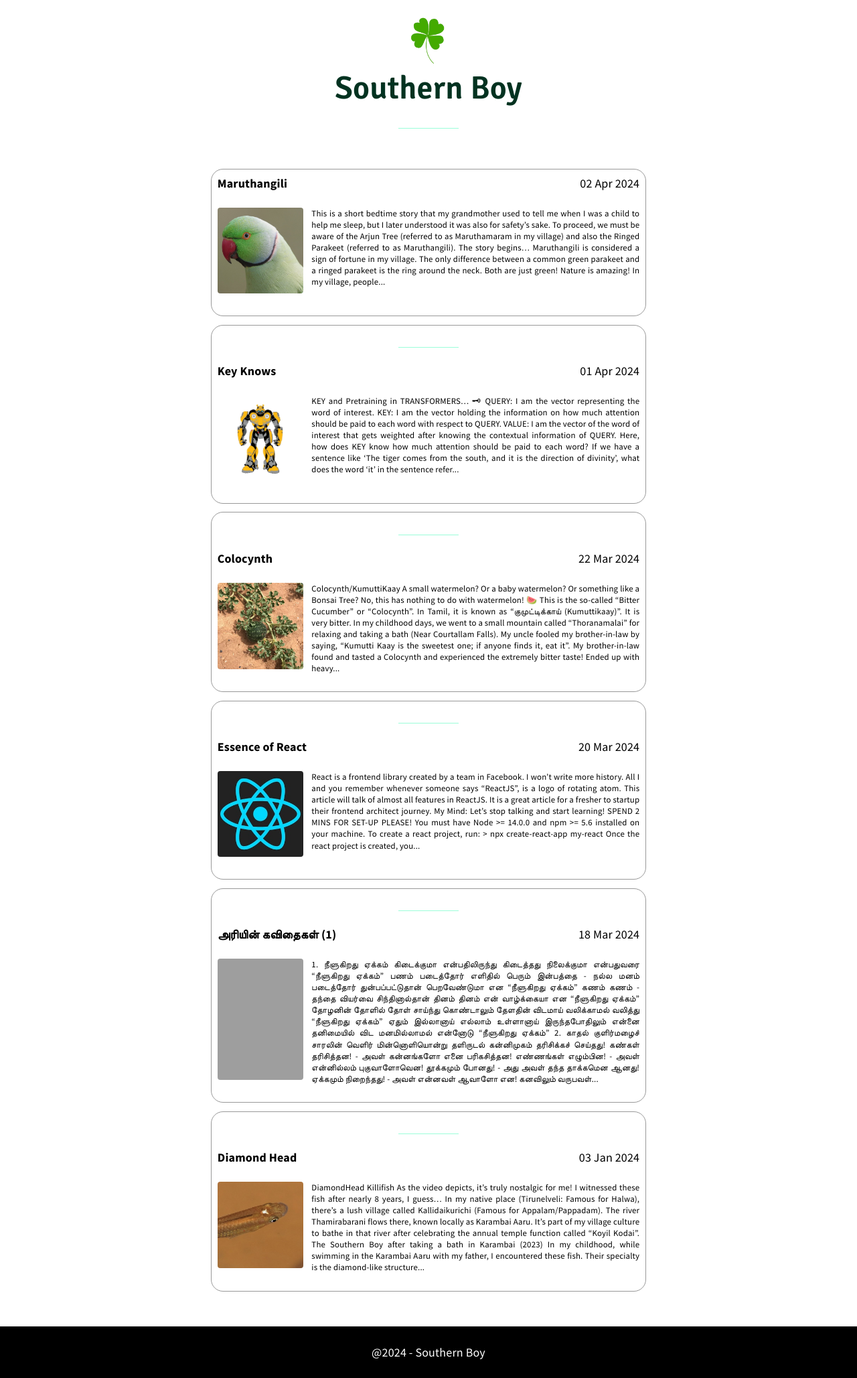
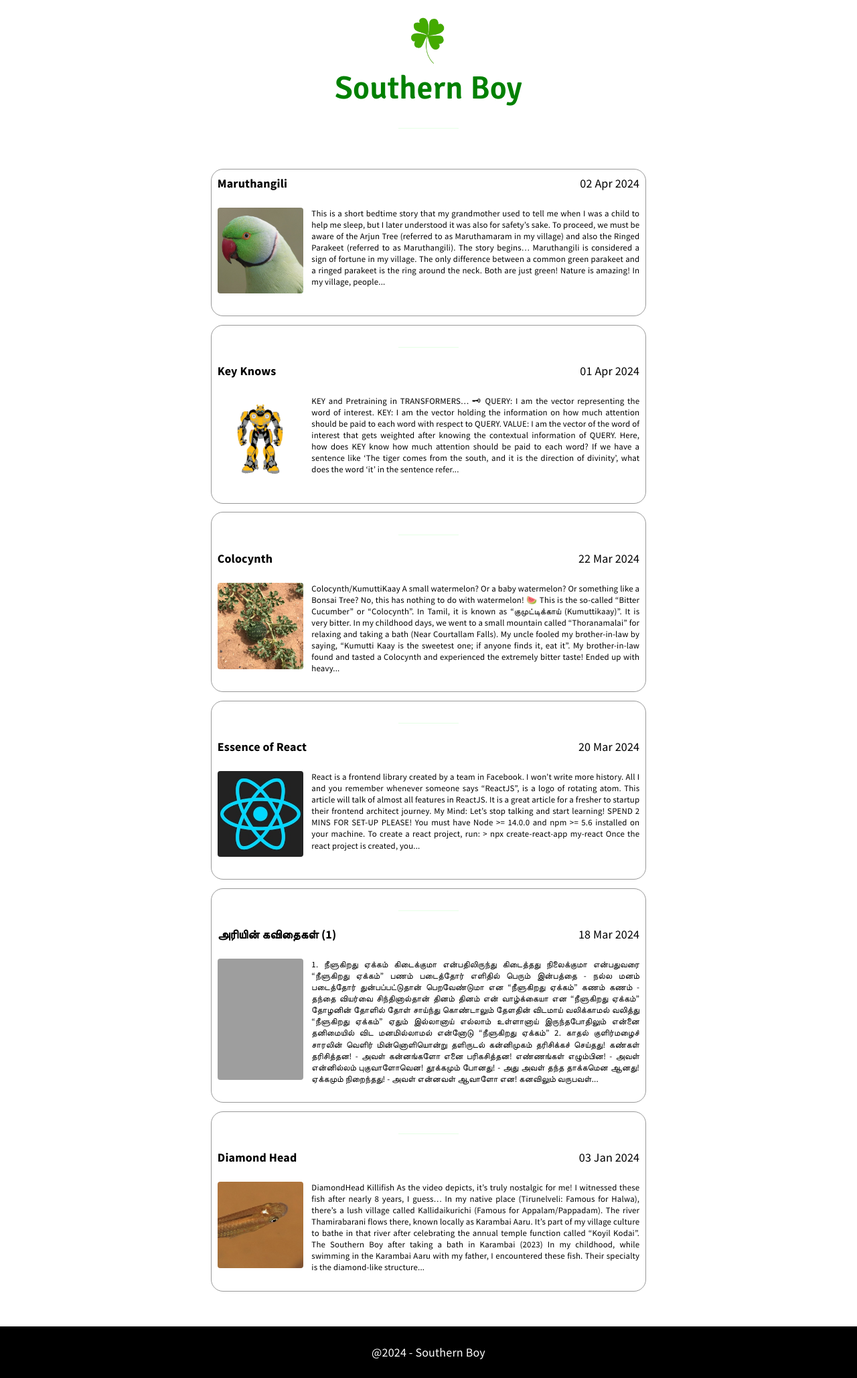
Before and after one commit to arihara-sudhan/blog, a Jekyll site: the page built from index.html, in a window 1280 px wide. Shown: the whole page at 67% size. Built offline with Jekyll 4.4.1, drawn with Linux system fonts in a browser that asks for light colours; the list of posts is cut into pages by our own code.

Commit message:
Update base.scss

```diff
--- a/_sass/base.scss
+++ b/_sass/base.scss
@@ -20,7 +20,7 @@
 
 $main-color: rgb(0,0,0);
 $background-color: #FFFFFF;
-$text-color: #013220;
+$text-color: green;
 
 /*- Base settings -*/
 
```
